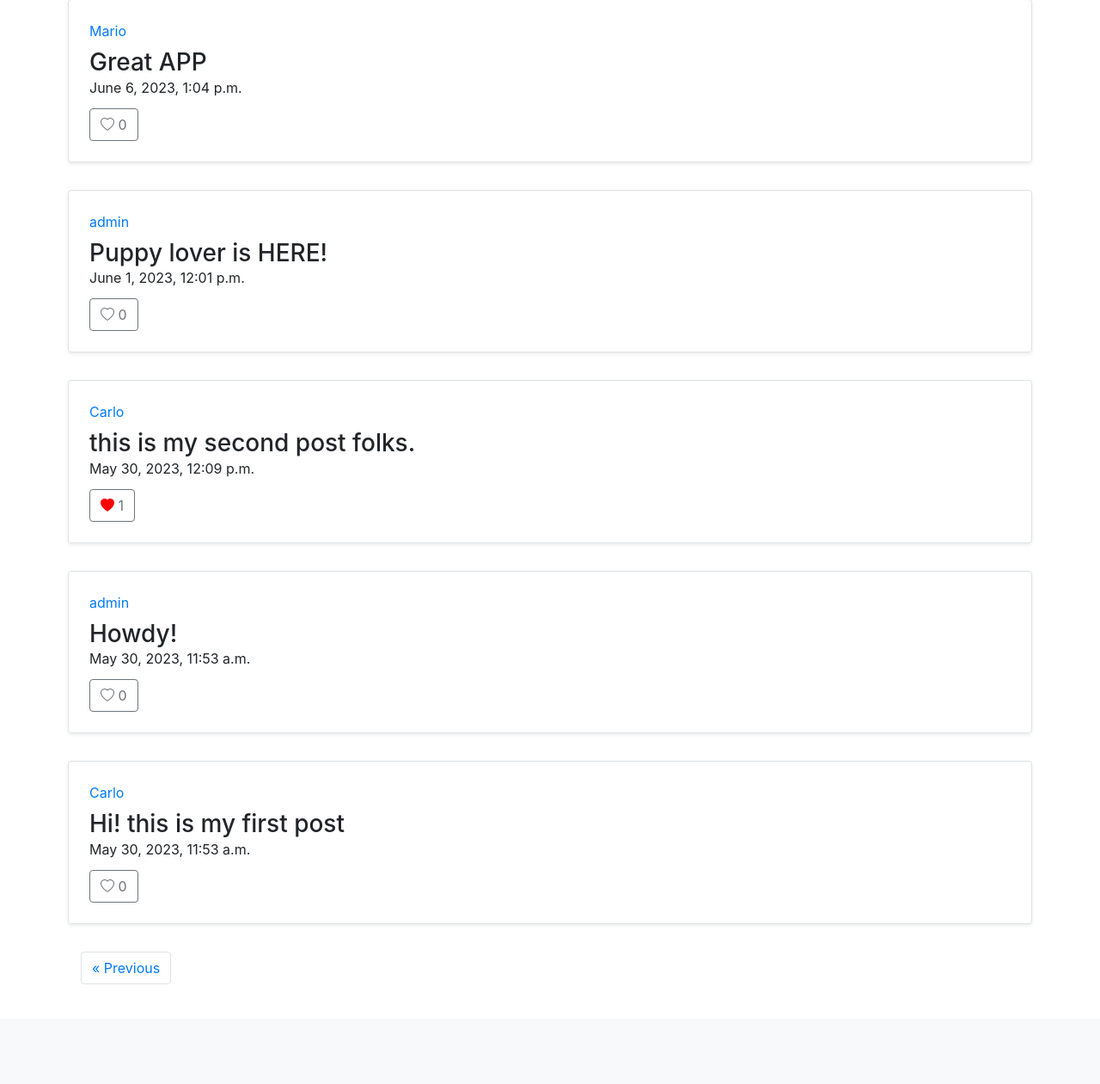
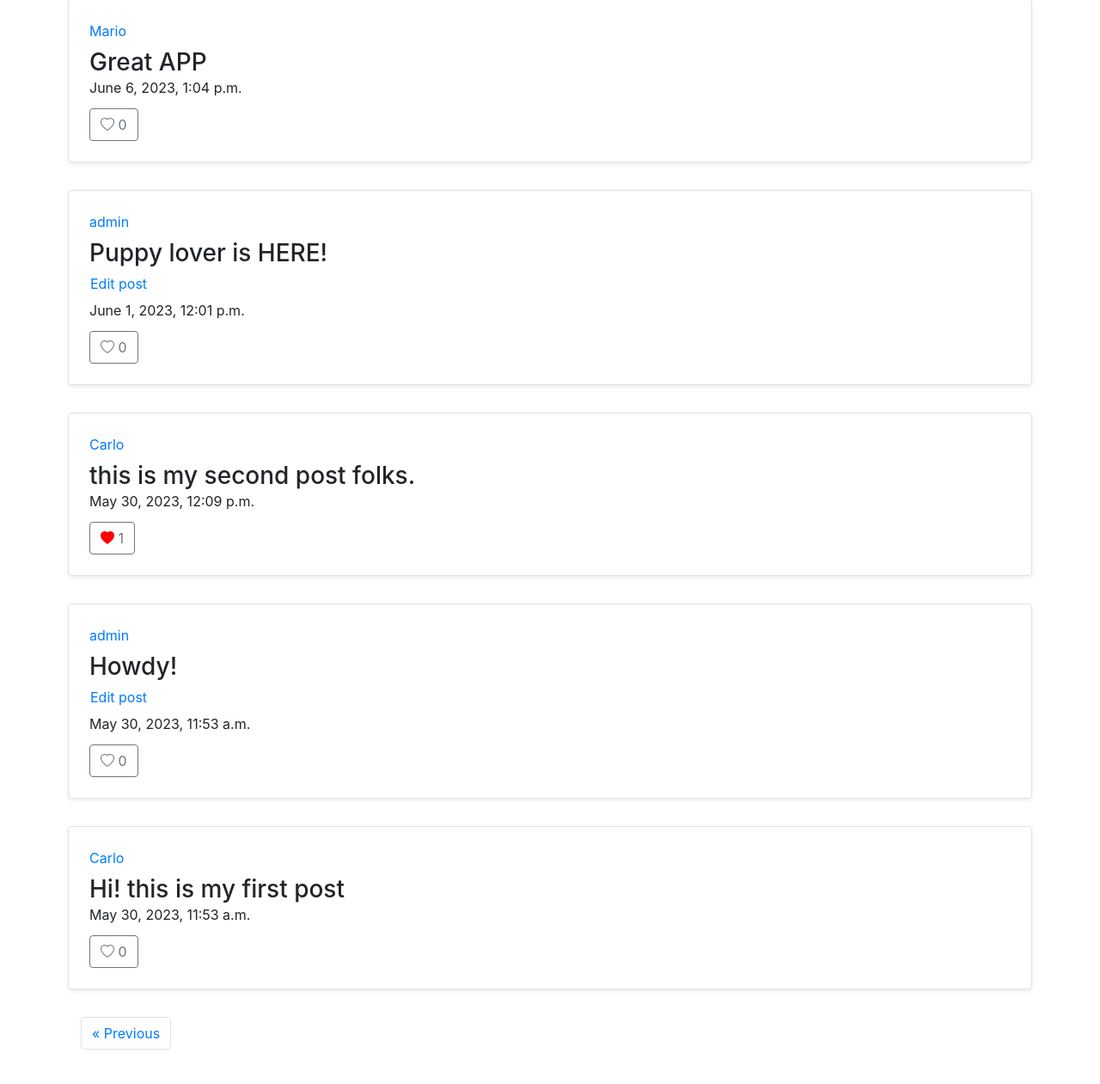
Before and after one commit to Carlo-F/CS50W, a Django app: page /?page=2 in a window 1280 px wide. Shown: the part 351-1612 px from the top of the page at 86% size. Before the commit the page ends 1496 px from the top, so only its background shows below. Run offline with Django 3.2, Linux system fonts and the light colour scheme; a user stored in the database is signed in; data comes from the database, SQL or seed files in the repository; both versions use the stored data as it was after the commit; some libraries are stand-ins or nearby versions.

Commit message:
task edit_post completed

```diff
--- a/network/static/network/custom.js
+++ b/network/static/network/custom.js
@@ -21,6 +21,12 @@ document.addEventListener('DOMContentLoaded', function() {
   likeButtons.forEach(button => {
     button.addEventListener('click', () => likePost(button));
     button.querySelector('.likes').innerHTML = button.dataset.postLikes
+  })
+
+  const editButtons = document.querySelectorAll('.edit-button');
+
+  editButtons.forEach(button => {
+    button.addEventListener('click', () => editPost(button));
   })
 
 });
@@ -113,3 +119,43 @@ function likePost(btn) {
     }
   });
 }
+
+function editPost(btn) {
+  let postContainer = btn.parentElement
+  let postContent = postContainer.querySelector('.post-content');
+  let postTextarea = postContainer.querySelector('.post-textarea');
+  let postSaveButton = postContainer.querySelector('.save-button');
+  let postId = postSaveButton.dataset.postId;
+
+  btn.classList.toggle('d-none');
+  postContent.classList.toggle('d-none');
+  postTextarea.classList.toggle('d-none');
+  postSaveButton.classList.toggle('d-none');
+
+  postSaveButton.addEventListener('click', () => {
+
+    fetch(`/posts/${postId}/edit_post`, {
+      method: 'POST',
+      body: JSON.stringify({
+          content: postTextarea.value
+      })
+    })
+    .then(response => response.json())
+    .then(result => {
+        if (result.error) {
+          alert(result.error)
+        } else {
+
+          postContent.innerHTML = postTextarea.value;
+
+          btn.classList.remove('d-none');
+          postContent.classList.remove('d-none');
+          postTextarea.classList.add('d-none');
+          postSaveButton.classList.add('d-none');
+
+      }
+    });
+
+  })
+
+}
--- a/network/templates/network/index.html
+++ b/network/templates/network/index.html
@@ -26,7 +26,14 @@
                             <a href="{% url 'profile' post.user %}" class="d-inline-block mb-2 text-primary">
                                 {{ post.user }}
                             </a>
-                            <h3 class="mb-0">{{post.content}}</h3>
+                            <div class="post-container">
+                                <h3 class="mb-0 post-content">{{post.content}}</h3>
+                                {% if post.user == user %}
+                                <button class="btn btn-link px-0 edit-button">Edit post</button>
+                                <textarea class="form-control post-textarea d-none">{{post.content}}</textarea>
+                                <button data-post-id={{post.id}} class="btn btn-success save-button d-none">Save</button>
+                                {% endif %}
+                            </div>
                             <div class="mb-1 text-body-secondary">{{ post.timestamp }}</div>
                             <p class="card-text mb-auto">
                                 <button
--- a/network/urls.py
+++ b/network/urls.py
@@ -17,4 +17,5 @@ urlpatterns = [
 
     # API Routes
     path("posts/new_post", views.new_post, name="new_post"),
+    path("posts/<int:post_id>/edit_post", views.edit_post, name="edit_post")
 ]
--- a/network/views.py
+++ b/network/views.py
@@ -151,6 +151,21 @@ def dislike(request):
 
 @csrf_exempt
 @login_required
+def edit_post(request,post_id):
+    if request.method != "POST":
+        return JsonResponse({"error": "POST request required."}, status=400)
+
+    data = json.loads(request.body)
+
+    if len(data.get('content')) == 0:
+        return JsonResponse({"error": "post content is required"}, status=400)
+
+    Post.objects.filter(id=post_id,user=request.user).update(content=data.get('content'))
+
+    return JsonResponse({"message": "Post saved successfully."}, status=201)
+
+@csrf_exempt
+@login_required
 def new_post(request):
 
     if request.method != "POST":
```
Also changed, not shown: network/templates/network/following.html (+8 -1 lines), network/templates/network/profile.html (+8 -1 lines), db.sqlite3.
